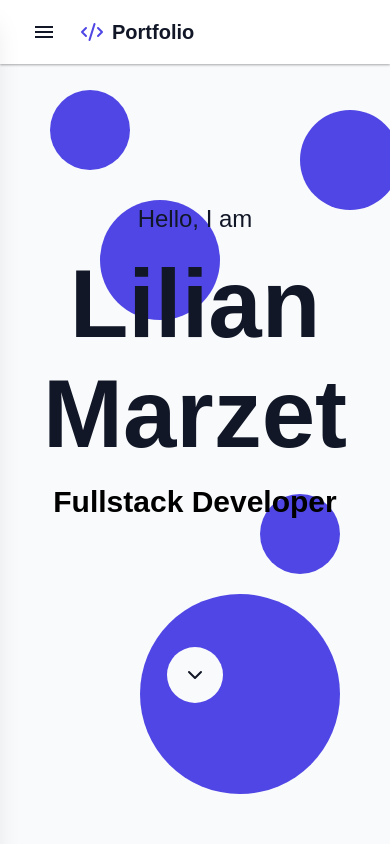
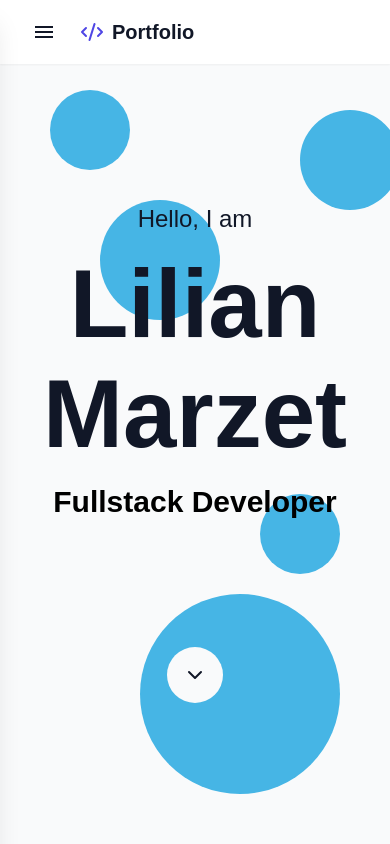
Before and after one commit to LilianMrzt/portfolio-react, a React (Create React App) app: page / in a window 390 px wide. Shown: the top 844 px of the page. Built offline with nearby package versions, Linux system fonts and the light colour scheme.

Commit message:
[FEAT] Modifications layout

```diff
--- a/src/app.css
+++ b/src/app.css
@@ -6,7 +6,7 @@
 
 .app-main {
   padding-top: 64px;
-  min-height: calc(100vh - 134px);
+  min-height: calc(100vh - 70px);
   display: flex;
   flex-direction: column;
   align-items: center;
--- a/src/index.css
+++ b/src/index.css
@@ -17,6 +17,7 @@ code {
   --primary: #4F46E5;
   --primary-opacity: #EEF2FF;
   --on-primary: #FFFFFF;
+  --secondary: #46b5e5;
   --background: #F9FAFB;
   --surface: #FFFFFF;
   --text: #111727;
--- a/src/ui/components/blocs/drawer/drawer.css
+++ b/src/ui/components/blocs/drawer/drawer.css
@@ -3,7 +3,7 @@
     top: 0;
     bottom: 0;
     left: 0;
-    max-width: 320px;
+    max-width: 280px;
     width: 100%;
     height: calc(100% + 200px);
     background-color: var(--surface);
@@ -11,12 +11,6 @@
     z-index: 30;
     transform: translateX(-100%);
     transition: transform 300ms ease-in-out;
-}
-
-@media (max-width: 960px) {
-    .drawer {
-        max-width: 280px;
-    }
 }
 
 .drawer.open {
--- a/src/ui/components/blocs/nav-bar/nav-bar.css
+++ b/src/ui/components/blocs/nav-bar/nav-bar.css
@@ -1,7 +1,7 @@
 .nav-bar {
     padding: 12px 24px;
     box-sizing: border-box;
-    box-shadow: rgba(0, 0, 0, 0.12) 0 1px 3px, rgba(0, 0, 0, 0.24) 0 1px 2px;
+    box-shadow: rgba(0, 0, 0, 0.05) 0 1px 2px 0;
     position: fixed;
     height: 64px;
     width: 100%;
--- a/src/ui/components/common/parallax-circle.css
+++ b/src/ui/components/common/parallax-circle.css
@@ -7,3 +7,9 @@
     z-index: 0;
     transition: transform 0.1s ease-out;
 }
+
+@media (max-width: 960px) {
+    .parallax-circle {
+        background-color: var(--secondary);
+    }
+}
```
